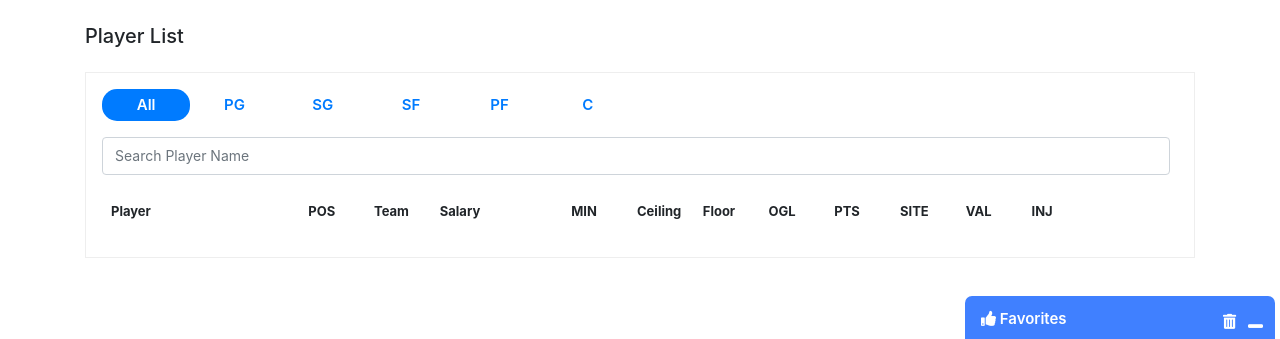
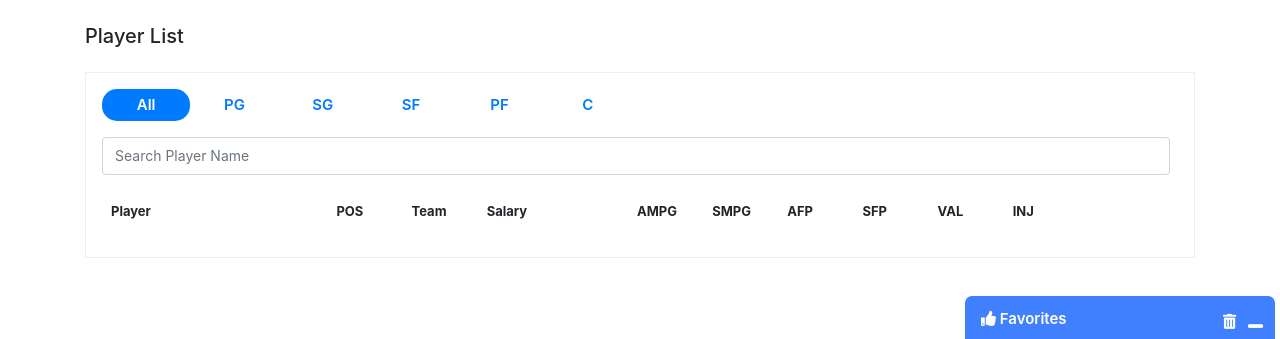
Before and after one commit to yonadav-labs/fantasy-nba, a Django app: template templates/players.html in a window 1280 px wide. Shown: the part 62-401 px from the top of the page. Run offline with Django 3.2, Linux system fonts and the light colour scheme; the template is opened without the code that fills it, so the values that code supplies are empty; parts of the project's set-up code (start-up, migrations or seed data) failed here and were passed over; some libraries are stand-ins or nearby versions.

Commit message:
revise player list

```diff
--- a/scripts/basketball-reference.py
+++ b/scripts/basketball-reference.py
@@ -111,7 +111,7 @@ def scrape(param):
 
 
 if __name__ == "__main__":
-    for delta in [0, 2]:
+    for delta in range(3):
         date = datetime.datetime.now() + datetime.timedelta(days=-delta)
         param = 'month={}&day={}&year={}&type=all'.format(date.month, date.day, date.year)
         scrape(param)
--- a/templates/player_detail.html
+++ b/templates/player_detail.html
@@ -2,14 +2,13 @@
 {% load extra %}
 
 {% block content %}
-<div class="mt-3 mr-4">
-  <a class="float-right" href="javascript:history.go(-1);">Back</a>
-</div>
 <div class="container">
   <div class="row">
     <div class="col-md-4">
       <div class="mr-3 float-left" style="height: 200px;">
         <img src="{{ player.avatar }}" width="120" style="clip-path: inset(0 0 15px 0);">
+        <div class="clearfix"></div>
+        <a class="ml-5" href="javascript:history.go(-1);">Back</a>
       </div>
       <h3>{{ player.first_name }} {{ player.last_name }} <br><small class="text-secondary">{{ player.position }}&nbsp;&nbsp;<i class="far fa-thumbs-up fav {{ player.uid|liked }}" data-uid="{{ player.uid }}"></i></small></h3>
 
--- a/templates/players.html
+++ b/templates/players.html
@@ -39,12 +39,10 @@
                 <th>POS</th>
                 <th>Team</th>
                 <th>Salary</th><th>&nbsp;</th>
-                <th>MIN</th>
-                <th title="Ceiling">Ceiling</th>
-                <th title="Floor">Floor</th>
-                <th title="Original">OGL</th>
-                <th title="Points">PTS</th>
-                <th>SITE</th>
+                <th>AMPG</th>
+                <th title="Ceiling">SMPG</th>
+                <th title="Floor">AFP</th>
+                <th title="Original">SFP</th>
                 <th title="Floor">VAL</th>
                 <th>INJ</th>
                 <th></th>
@@ -58,11 +56,9 @@
                     <td>{{ ii.team }}</td>
                     <td colspan="2">$ {{ ii.salary|floatformat:0 }}</td>
                     <td>{{ ii.minutes|floatformat:1 }}</td>
-                    <td>{{ ii.proj_ceiling|floatformat:1 }}</td>
-                    <td>{{ ii.proj_floor|floatformat:1 }}</td>
-                    <td>{{ ii.proj_original|floatformat:1 }}</td>
-                    <td>{{ ii.proj_points|floatformat:1 }}</td>
-                    <td>{{ ii.proj_site|floatformat:1 }}</td>
+                    <td>{{ ii.over_under|floatformat:1 }}</td>
+                    <td>{{ ii.salary_custom|floatformat:1 }}</td>
+                    <td>{{ ii.salary_original|floatformat:1 }}</td>
                     <td>{{ ii.value|floatformat:1 }}</td>
                     <td class="text-danger">{{ ii.injury }}</td>
                     <td><i class="far fa-thumbs-up fav {{ ii.uid|liked }}" data-uid="{{ ii.uid }}"></i></td>
```
Also changed, not shown: general/models.py (+7 -6 lines), general/views.py (+12 -4 lines).
